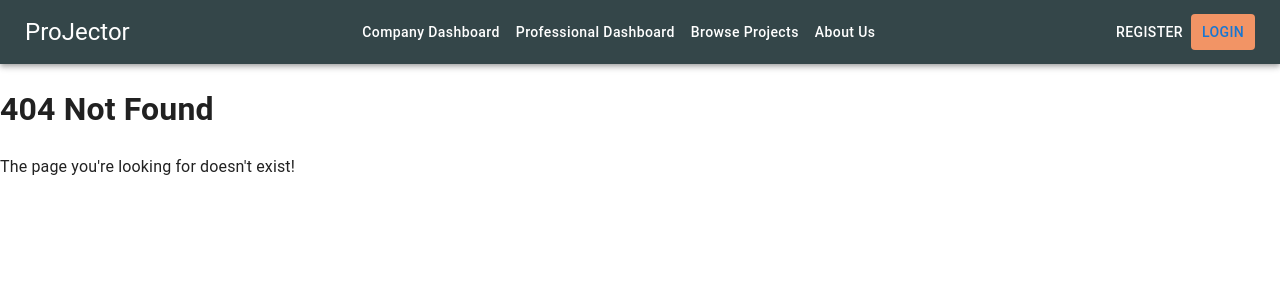
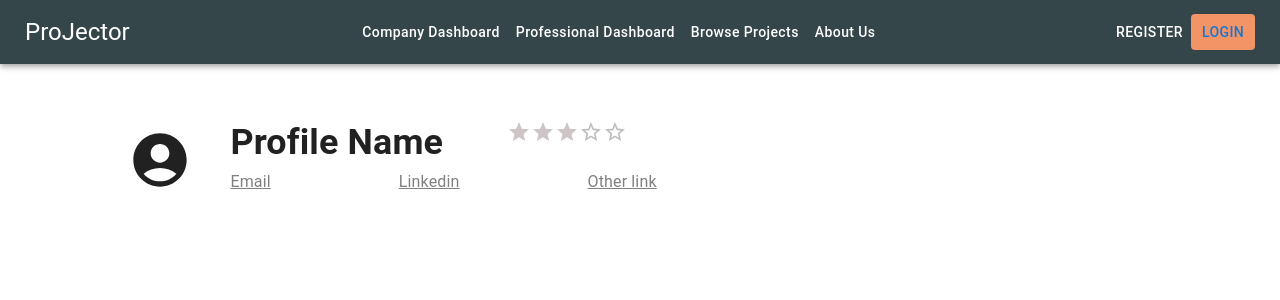
Before and after one commit to milliehigh/ProJector, a React (Vite) app in the folder frontend/: page /proprofile in a window 1280 px wide. Before the commit this address had no page. Shown: the top 300 px of the page. Built offline with nearby package versions, Linux system fonts and the light colour scheme.

Commit message:
Created a header for profile pages and

```diff
--- a/frontend/src/App.jsx
+++ b/frontend/src/App.jsx
@@ -13,6 +13,7 @@ import CompanyDashboard from "./pages/CompanyDashboard"
 import AllProjects from "./pages/AllProjects"
 import AboutUs from "./pages/AboutUs"
 import NotFound from "./pages/NotFound"
+import ProfessionalProfile from './pages/Professional/ProfessionalProfile';
 // import ProtectedRoute from "./components/ProtectedRoute"
 
 
@@ -43,6 +44,7 @@ function App() {
             <Route path="/allprojects" element={<AllProjects />} />
             <Route path="/aboutus" element={<AboutUs />} />
             <Route path="*" element={<NotFound />}></Route>
+            <Route path="/proprofile" element={<ProfessionalProfile />} />
         </Routes>
     </BrowserRouter>
   );
--- /dev/null
+++ b/frontend/src/components/CustomizedRating.jsx
@@ -0,0 +1,28 @@
+import * as React from 'react';
+import { styled } from '@mui/material/styles';
+import Box from '@mui/material/Box';
+import Rating from '@mui/material/Rating';
+import FavoriteIcon from '@mui/icons-material/Favorite';
+import FavoriteBorderIcon from '@mui/icons-material/FavoriteBorder';
+import Typography from '@mui/material/Typography';
+
+const StyledRating = styled(Rating)({
+  '& .MuiRating-iconFilled': {
+    color: '#cdc5c6',
+  },
+  '& .MuiRating-iconHover': {
+    color: '#cdc5c6',
+  },
+});
+
+export default function CustomizedRating({ value: initialValue }) {
+  const value = initialValue
+  return (
+    <Box sx={{ '& > legend': { mt: 2 } }}>
+      <StyledRating
+        name="customized-color"
+        value={value}
+      />
+    </Box>
+  );
+}
--- /dev/null
+++ b/frontend/src/components/ProfileHeader.jsx
@@ -0,0 +1,30 @@
+import * as React from 'react';
+import { useNavigate } from 'react-router-dom';
+import styles from '../styles/ProfileHeader.module.css'
+import { Link } from 'react-router-dom';
+import AccountCircleIcon from '@mui/icons-material/AccountCircle';
+import CustomizedRating from './CustomizedRating';
+
+const ProfileHeader  = () => {
+    return (
+        <div className={styles.ProfileHeaderBar}>
+            <AccountCircleIcon className={styles.ProfileHeaderProfilePic}/>
+            <div class={styles.ProfileHeaderContent}>
+                <div className={styles.ProfileHeaderNameAndRating}>
+                    <h1 className={styles.ProfileHeaderName}>Profile Name</h1>
+                    <div className={styles.ProfileHeaderRaitingBox}>
+                        <CustomizedRating value={3}/>
+                    </div>
+                </div>
+
+                <div className={styles.ProfileHeaderLinks}>
+                    <Link to="/companydashboard" className={styles.ProfileHeaderLink}>Email</Link>
+                    <Link to="/companydashboard" className={styles.ProfileHeaderLink}>Linkedin</Link>
+                    <Link to="/companydashboard" className={styles.ProfileHeaderLink}>Other link</Link>
+                </div>
+            </div>
+        </div>
+    );
+}
+
+export default ProfileHeader;
--- /dev/null
+++ b/frontend/src/pages/Professional/ProfessionalProfile.jsx
@@ -0,0 +1,12 @@
+import ProfileHeader from "../../components/ProfileHeader";
+
+const ProfessionalProfile = () => {
+    return (
+
+        <>
+        {ProfileHeader()}
+        </>
+    );
+}
+
+export default ProfessionalProfile;
--- /dev/null
+++ b/frontend/src/styles/ProfileHeader.module.css
@@ -0,0 +1,45 @@
+.ProfileHeaderBar {
+    width: 100%;
+    height: 20vh;
+    margin-bottom: auto;
+    display: flex;
+    flex-direction: row;
+}
+
+.ProfileHeaderProfilePic {
+    font-size: 5vw!important;
+    margin-left: 10%;
+    margin-top: 5%;
+}
+
+.ProfileHeaderName {
+    margin-left: 3vw;
+    margin-bottom: 0;
+    font-size: 2.8vw;
+}
+
+.ProfileHeaderContent {
+    width: 80%;
+}
+
+.ProfileHeaderLinks {
+    display: flex;
+    flex-direction: row;
+    margin-left: 3vw;
+}
+
+.ProfileHeaderLink {
+    margin-right: 10vw;
+    color: grey;
+}
+
+.ProfileHeaderNameAndRating {
+    display: flex;
+    flex-direction: row;
+    margin-top: 3.5vh;
+}
+
+.ProfileHeaderRaitingBox {
+    margin-top: 3.5vh;
+    margin-left: 5vw;
+}
```
Also changed, not shown: frontend/src/img/profile-default.svg (added).
